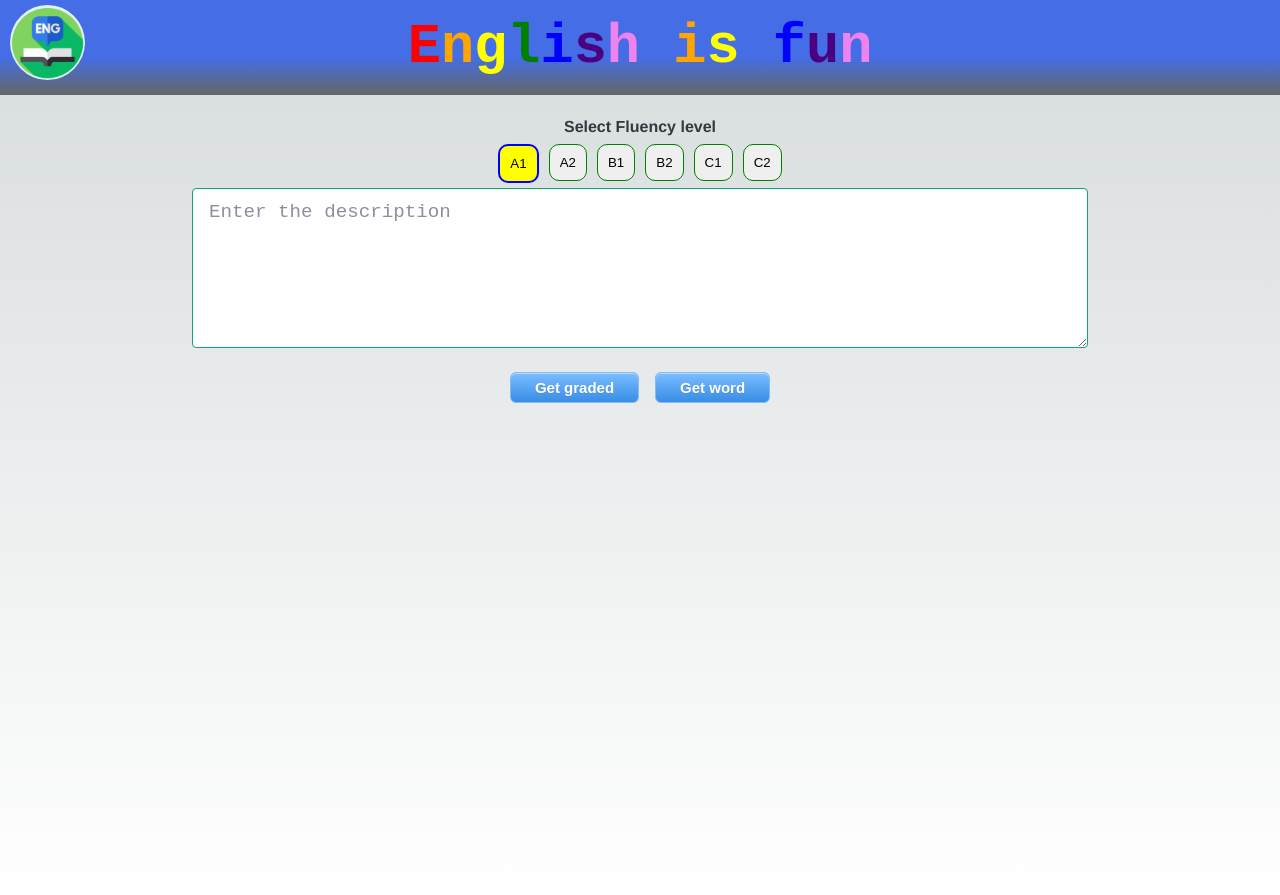
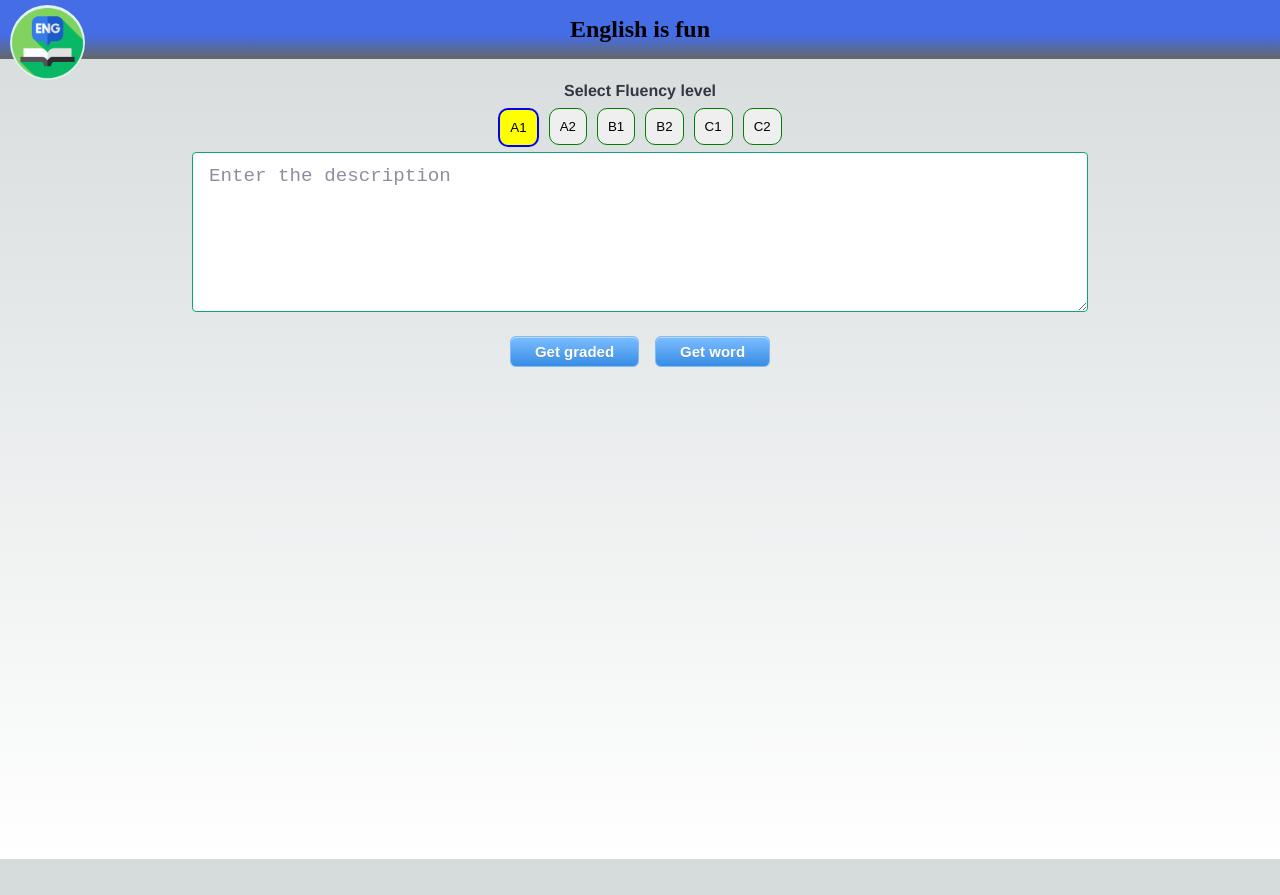
Before and after one commit to yasinabdmahmood/english-is-fun, a Next.js app: page / in a window 1280 px wide. After the commit the page ends 859 px from the top, so only its background shows below. Built offline with nearby package versions, Linux system fonts and the light colour scheme; a web font is replaced by a local one.

Commit message:
Remove colored text from indexjs

```diff
--- a/pages/index.js
+++ b/pages/index.js
@@ -77,7 +77,7 @@ export default function Home() {
       </Head>
       <nav className={styles["nav"]}>
         <img src="/logo.png" alt="logo" />
-        <ColoredText text={'English is fun'} className={styles['colored-text']} />
+        <h1>English is fun</h1>
       </nav>
       <main className={styles.main}>
         <div className={styles["levels-container"]}>
```
